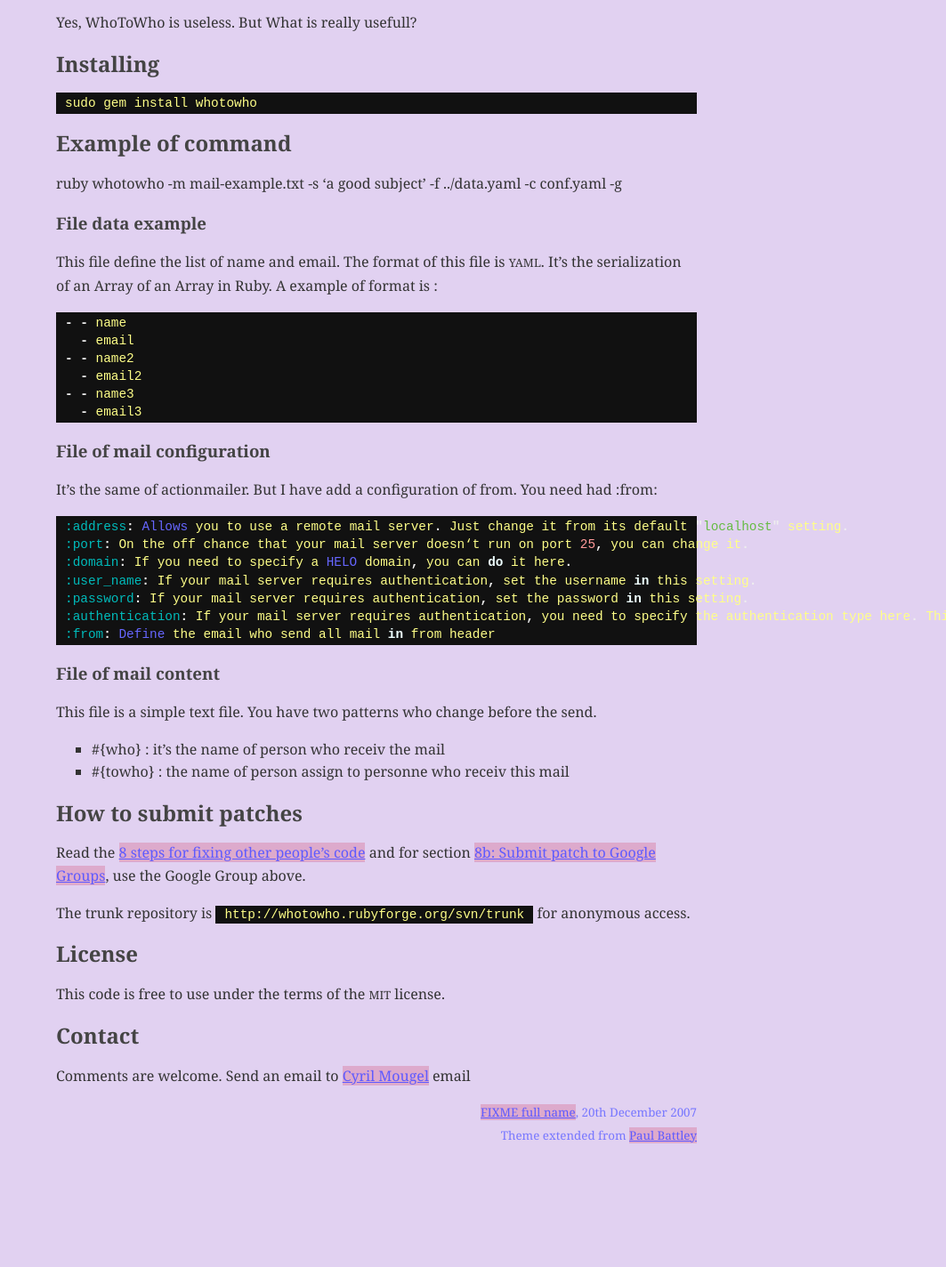
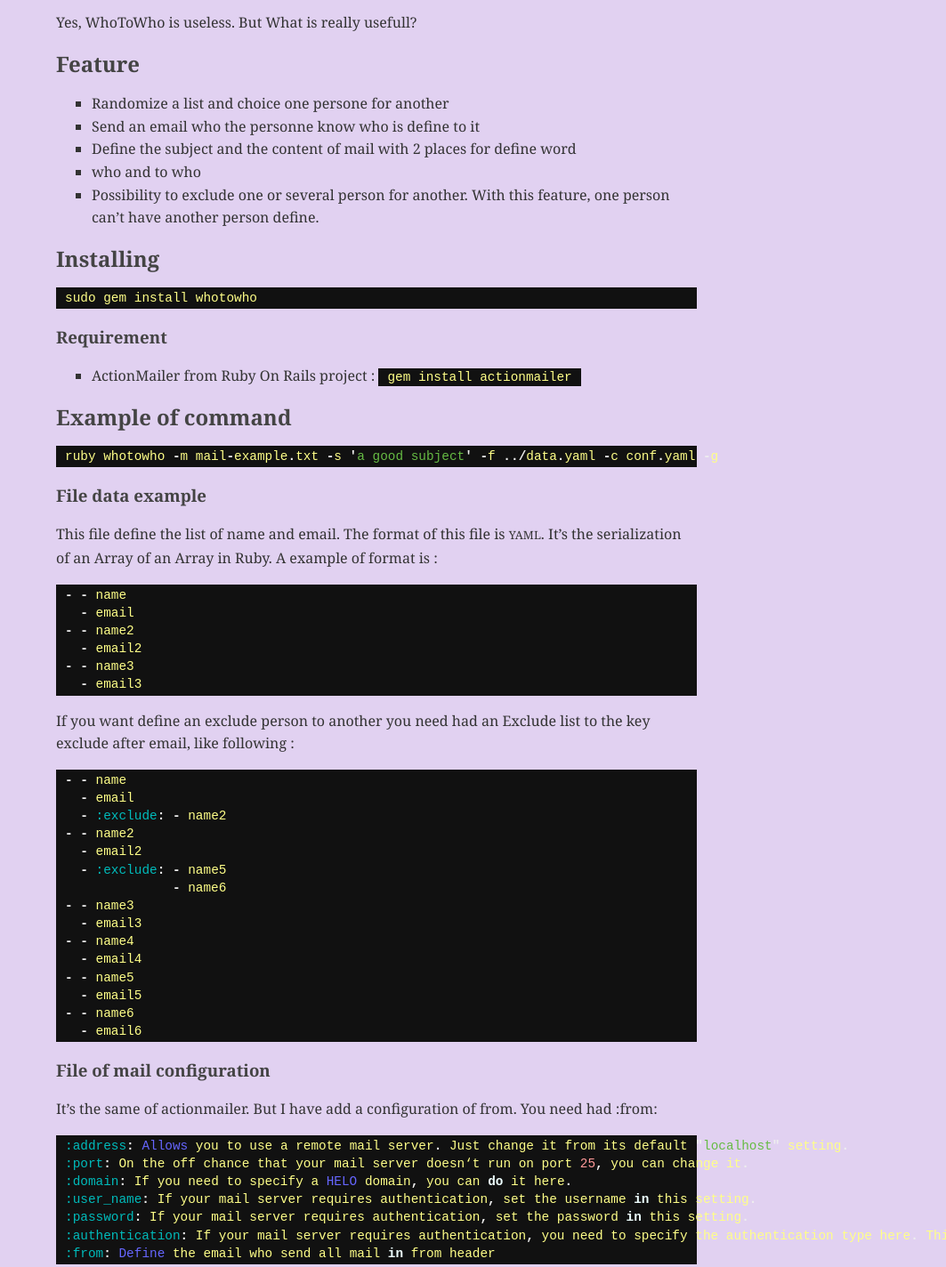
Before and after one commit to shingara/whotowho, a plain HTML site: page website/index.html in a window 1280 px wide. Shown: the part 687-2111 px from the top of the page at 89% size, without its empty margins (217-1280 px from the left). Before the commit the page ends 1990 px from the top, so only its background shows below. Drawn offline with Linux system fonts and the light colour scheme.

Commit message:
* Fix documentation and genration of gem
git-svn-id: svn+ssh://rubyforge.org/var/svn/whotowho/trunk@7 23a624dd-f23d-4ae2-804d-07b0b18dca3d

```diff
--- a/website/index.html
+++ b/website/index.html
@@ -74,16 +74,39 @@
 	<p>Yes, WhoToWho is useless. But What is really usefull?</p>
 
 
+	<h2>Feature</h2>
+
+
+	<ul>
+	<li>Randomize a list and choice one persone for another</li>
+		<li>Send an email who the personne know who is define to it</li>
+		<li>Define the subject and the content of mail with 2 places for define word</li>
+		<li>who and to who</li>
+		<li>Possibility to exclude one or several person for another. With this
+  feature, one person can&#8217;t have another person define.</li>
+	</ul>
+
+
 	<h2>Installing</h2>
 
 
 	<p><pre class='syntax'><span class="ident">sudo</span> <span class="ident">gem</span> <span class="ident">install</span> <span class="ident">whotowho</span></pre></p>
 
 
+	<h3>Requirement</h3>
+
+
+	<ul>
+	<li>ActionMailer from Ruby On Rails project : <code class='syntax'><span class="ident">gem</span> <span class="ident">install</span> <span class="ident">actionmailer</span></code></li>
+	</ul>
+
+
 	<h2>Example of command</h2>
 
 
-	<p>ruby whotowho -m mail-example.txt -s &#8216;a good subject&#8217; -f ../data.yaml -c conf.yaml -g</p>
+	<p><pre class='syntax'>
+<span class="ident">ruby</span> <span class="ident">whotowho</span> <span class="punct">-</span><span class="ident">m</span> <span class="ident">mail</span><span class="punct">-</span><span class="ident">example</span><span class="punct">.</span><span class="ident">txt</span> <span class="punct">-</span><span class="ident">s</span> <span class="punct">'</span><span class="string">a good subject</span><span class="punct">'</span> <span class="punct">-</span><span class="ident">f</span> <span class="punct">../</span><span class="ident">data</span><span class="punct">.</span><span class="ident">yaml</span> <span class="punct">-</span><span class="ident">c</span> <span class="ident">conf</span><span class="punct">.</span><span class="ident">yaml</span> <span class="punct">-</span><span class="ident">g</span>
+</pre></p>
 
 
 	<h3>File data example</h3>
@@ -99,6 +122,28 @@
   <span class="punct">-</span> <span class="ident">email2</span>
 <span class="punct">-</span> <span class="punct">-</span> <span class="ident">name3</span>
   <span class="punct">-</span> <span class="ident">email3</span>
+</pre></p>
+
+
+	<p>If you want define an exclude person to another you need had an Exclude list to the key exclude after email, like following :</p>
+
+
+	<p><pre class='syntax'>
+<span class="punct">-</span> <span class="punct">-</span> <span class="ident">name</span>
+  <span class="punct">-</span> <span class="ident">email</span>
+  <span class="punct">-</span> <span class="symbol">:exclude</span><span class="punct">:</span> <span class="punct">-</span> <span class="ident">name2</span>
+<span class="punct">-</span> <span class="punct">-</span> <span class="ident">name2</span>
+  <span class="punct">-</span> <span class="ident">email2</span>
+  <span class="punct">-</span> <span class="symbol">:exclude</span><span class="punct">:</span> <span class="punct">-</span> <span class="ident">name5</span>
+              <span class="punct">-</span> <span class="ident">name6</span>
+<span class="punct">-</span> <span class="punct">-</span> <span class="ident">name3</span>
+  <span class="punct">-</span> <span class="ident">email3</span>
+<span class="punct">-</span> <span class="punct">-</span> <span class="ident">name4</span>
+  <span class="punct">-</span> <span class="ident">email4</span>
+<span class="punct">-</span> <span class="punct">-</span> <span class="ident">name5</span>
+  <span class="punct">-</span> <span class="ident">email5</span>
+<span class="punct">-</span> <span class="punct">-</span> <span class="ident">name6</span>
+  <span class="punct">-</span> <span class="ident">email6</span>
 </pre></p>
 
 
@@ -134,10 +179,17 @@
 	<h2>How to submit patches</h2>
 
 
-	<p>Read the <a href="http://drnicwilliams.com/2007/06/01/8-steps-for-fixing-other-peoples-code/">8 steps for fixing other people&#8217;s code</a> and for section <a href="http://drnicwilliams.com/2007/06/01/8-steps-for-fixing-other-peoples-code/#8b-google-groups">8b: Submit patch to Google Groups</a>, use the Google Group above.</p>
+	<p>The trunk repository is <code>http://whotowho.rubyforge.org/svn/trunk</code>
+for anonymous access. You can submit a patch by
+<a href="http://rubyforge.org/tracker/?group_id=4883">RubyForge</a> or by <a href="http://dev.shingara.fr/">my own
+development platforme</a></p>
 
 
-	<p>The trunk repository is <code>http://whotowho.rubyforge.org/svn/trunk</code> for anonymous access.</p>
+	<h2>Rdoc</h2>
+
+
+	<p>You can consult the Rdoc of this project on the <a href="http://whotowho.rubyforge.org/rdoc">Rdoc of WhoToWho
+page</a></p>
 
 
 	<h2>License</h2>
@@ -151,7 +203,7 @@
 
 	<p>Comments are welcome. Send an email to <a href="mailto:cyril.mougel@gmail.com">Cyril Mougel</a> email</p>
     <p class="coda">
-      <a href="FIXME email">FIXME full name</a>, 20th December 2007<br>
+      <a href="mailto:cyril.mougel@gmail.com">Cyril Mougel</a>, 6th January 2008<br>
       Theme extended from <a href="http://rb2js.rubyforge.org/">Paul Battley</a>
     </p>
 </div>
```
Also changed, not shown: History.txt, Manifest.txt, website/index.txt, 3 other files.
